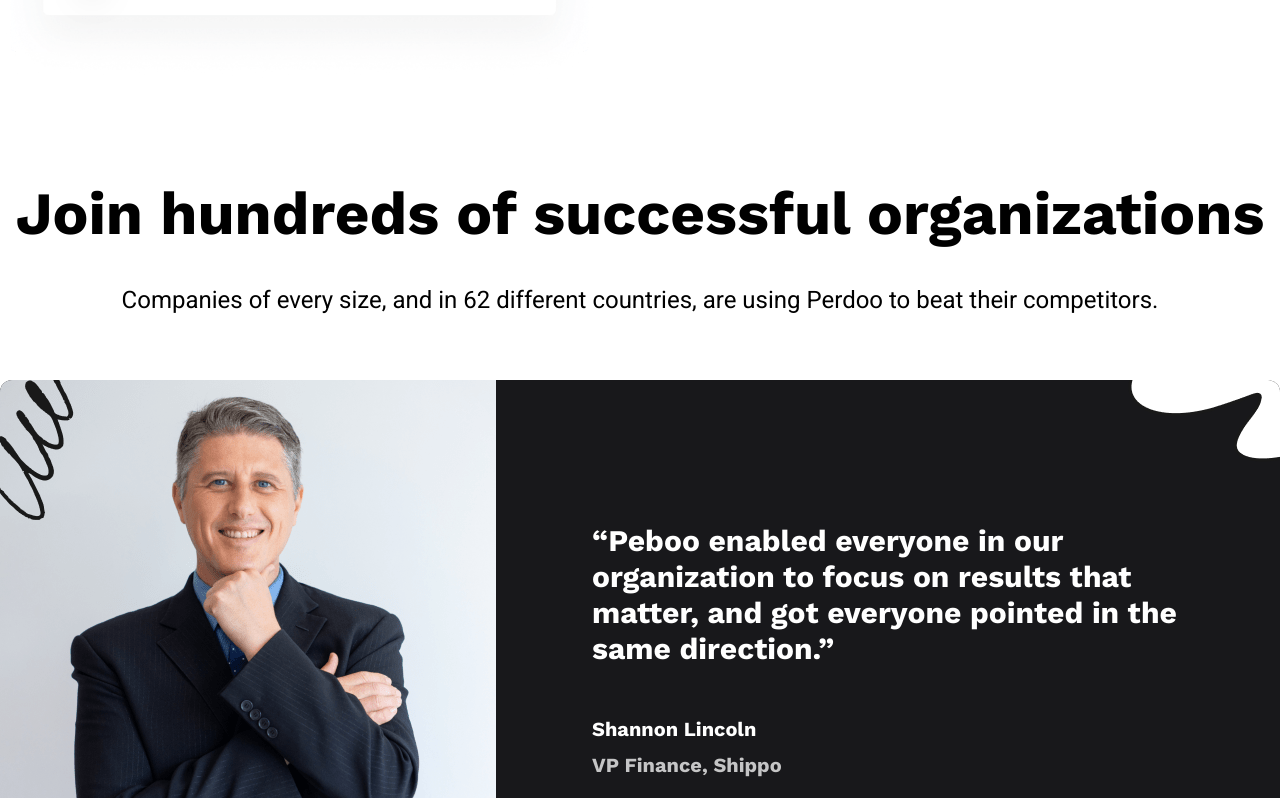
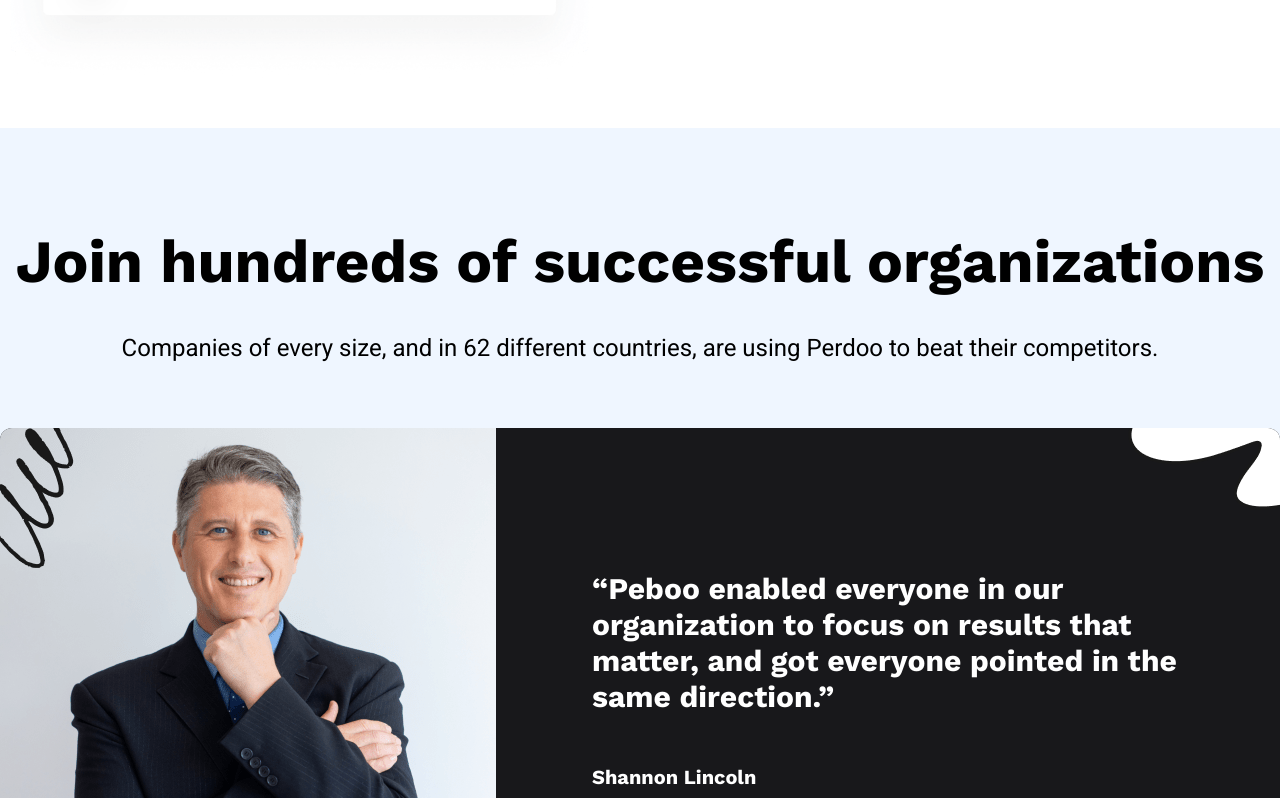
Before and after one commit to FrontEndDevo/peboo, a React (Vite) app: page / in a window 1280 px wide. Shown: the part 2902-3700 px from the top of the page. Built offline with nearby package versions, Linux system fonts and the light colour scheme.

Commit message:
Edit and set the background color of Organization component

```diff
--- a/src/components/Organization.jsx
+++ b/src/components/Organization.jsx
@@ -3,13 +3,14 @@
 import top_left from "../assets/images/bottom_two_background.png";
 const Organization = () => {
   return (
-    <section className="container mx-auto py-12">
+    <section className="py-24 bg-blue-50">
+      <div className="container mx-auto">
         <h2 className="text-4xl xl:text-6xl font-work-sans text-center mb-8 border-indigo-600 border-b-4 p-2 rounded-2xl lg:border-none">
           Join hundreds of successful organizations
         </h2>
         <p className="text-xl xl:text-2xl text-center mb-16">
-        Companies of every size, and in 62 different countries, are using Perdoo
-        to beat their competitors.
+          Companies of every size, and in 62 different countries, are using
+          Perdoo to beat their competitors.
         </p>
         <div className="text-white bg-zinc-900 rounded-xl relative flex items-center gap-24 overflow-hidden">
           <img
@@ -26,8 +27,8 @@
           <img src={organization} alt="our managers" loading="lazy" />
           <div className="w-1/2">
             <q className="font-work-sans text-3xl">
-            Peboo enabled everyone in our organization to focus on results that
-            matter, and got everyone pointed in the same direction.
+              Peboo enabled everyone in our organization to focus on results
+              that matter, and got everyone pointed in the same direction.
             </q>
             <p className="font-work-sans text-xl mb-2 mt-12">Shannon Lincoln</p>
             <p className="font-work-sans text-xl opacity-75">
@@ -35,6 +36,7 @@
             </p>
           </div>
         </div>
+      </div>
     </section>
   );
 };
```
Lines whose indentation alone changed are shown as unchanged.
